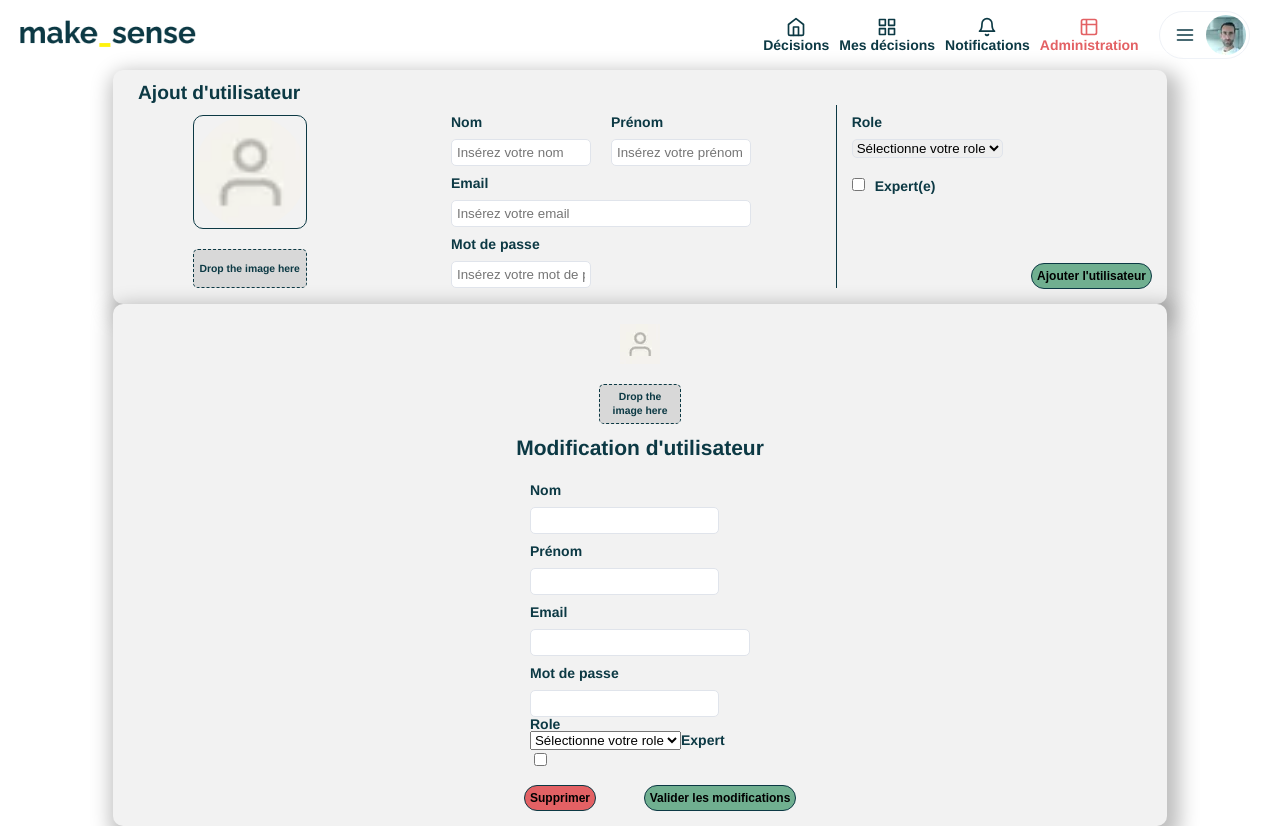
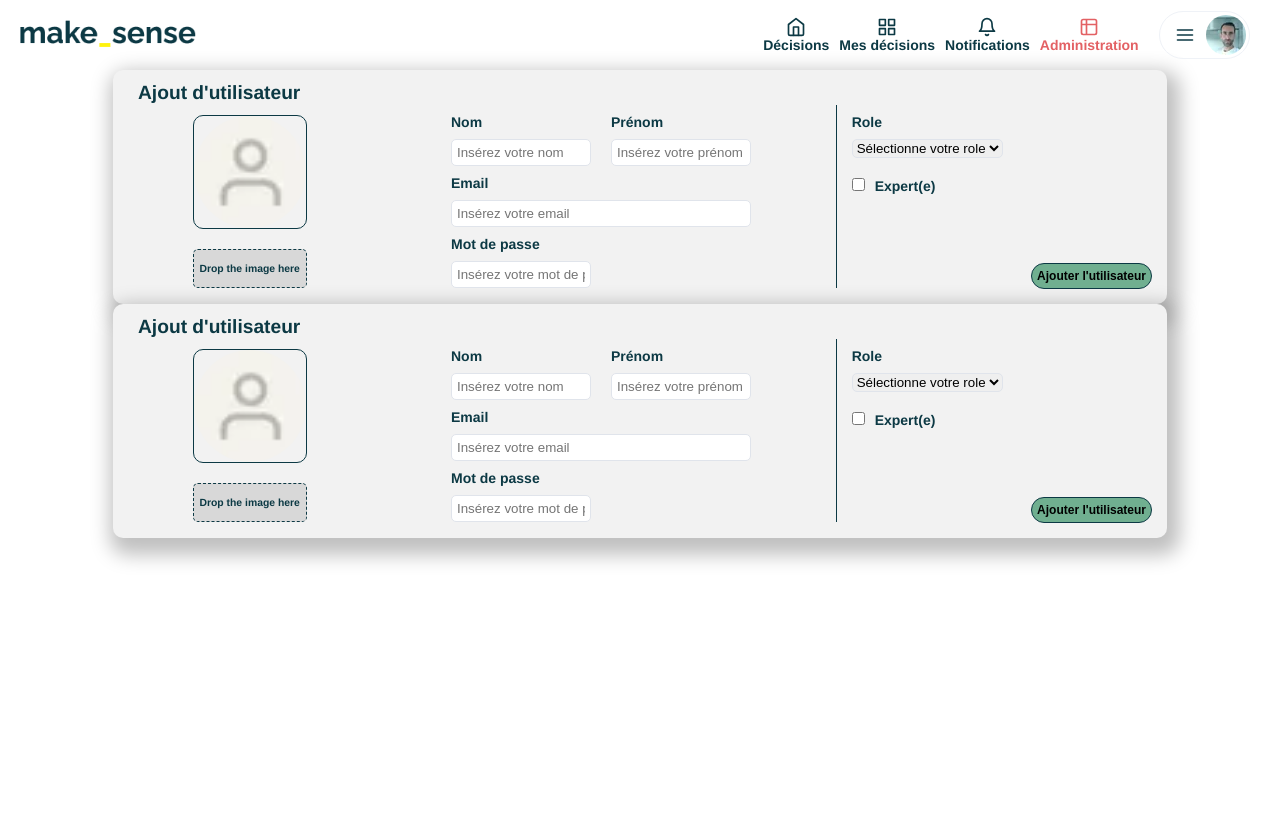
Before and after one commit to WildCodeSchool/2023-02-JS-RemoteFR-DeVMX-P3-Sense-Makers, a React (Vite) app in the folder frontend/: page /profile in a window 1280 px wide. After the commit the page ends 800 px from the top, so only its background shows below. Built offline with nearby package versions, Linux system fonts and the light colour scheme; no server answers.

Commit message:
Add same html structure from addUser.jsx to modifyUser.jsx

```diff
--- a/frontend/src/components/Profiles/GlobalComponents/ModifyUser.jsx
+++ b/frontend/src/components/Profiles/GlobalComponents/ModifyUser.jsx
@@ -77,27 +77,92 @@ export default function ModifyUser() {
 
   return (
     <form className="user-management" onSubmit={submit}>
+      <div className="add-user-title-container">
+        <h2 className="add-user-title">Ajout d'utilisateur</h2>
+      </div>
+      <div className="user-management-container">
+        <div className="input-container">
+          <div className="input-fields">
+            <div className="input-fields name-inputs-container">
+              <label htmlFor="lastName" className="lastName">
+                Nom <br />
+                <input
+                  type="text"
+                  id="lastName"
+                  name="lastName"
+                  placeholder="Insérez votre nom"
+                  onChange={update}
+                  required
+                />
+              </label>
+              <label htmlFor="firstName" className="firstName">
+                Prénom <br />
+                <input
+                  type="text"
+                  id="firstName"
+                  name="firstName"
+                  placeholder="Insérez votre prénom"
+                  onChange={update}
+                  required
+                />
+              </label>
+            </div>
+            <label htmlFor="email">
+              Email <br />
+              <input
+                type="email"
+                id="email"
+                name="email"
+                className="input-email"
+                placeholder="Insérez votre email"
+                onChange={update}
+                required
+              />
+            </label>
+            <label htmlFor="password">
+              Mot de passe <br />
+              <input
+                type="password"
+                id="password"
+                name="password"
+                placeholder="Insérez votre mot de passe"
+                onChange={update}
+                required
+              />
+            </label>
+            <div className="roles-container-1">
+              <label htmlFor="role">
+                Role <br />
+                <select id="role" name="role" onChange={update} required>
+                  <option value="0">Sélectionne votre role</option>
+                  <option value="1">Admin</option>
+                  <option value="2">Utilisateur</option>
+                </select>
+              </label>
+              <label htmlFor="role-expert" className="role-expert">
+                Expert <br />
+                <input
+                  type="checkbox"
+                  id="role-expert"
+                  name="roleExpert"
+                  onChange={update}
+                />
+              </label>
+            </div>
+          </div>
+        </div>
         <div className="profile-photo-container">
           <label htmlFor="profile-photo-input">
-          {dropzoneImage[0]?.preview ? (
+            <div className="img-container">
               <img
                 src={
-                dropzoneImage[0]?.preview ? dropzoneImage[0]?.preview : Avatar0
-              }
-              alt="profil"
-            />
-          ) : (
-            <img
-              src={
-                userData?.photo
-                  ? `${import.meta.env.VITE_BACKEND_URL}/uploads/${
-                      userData.photo
-                    }`
+                  dropzoneImage[0]?.preview
+                    ? dropzoneImage[0]?.preview
                     : Avatar0
                 }
                 alt="profil"
               />
-          )}
+            </div>
             <Dropzone
               className="dropzone"
               dropzoneImage={dropzoneImage}
@@ -106,105 +171,30 @@ export default function ModifyUser() {
             />
           </label>
         </div>
-      <div className="input-container">
-        <h2 className="input-title">Modification d'utilisateur</h2>
-        <div className="input-fields">
-          <label htmlFor="lastName">
-            Nom <br />
-            <input
-              type="text"
-              id="lastName"
-              name="lastName"
-              placeholder={userData.lastname}
-              onChange={update}
-            />
-          </label>
-          <label htmlFor="firstName">
-            Prénom <br />
-            <input
-              type="text"
-              id="firstName"
-              name="firstName"
-              placeholder={userData.firstname}
-              onChange={update}
-            />
-          </label>
-          <label htmlFor="email">
-            Email <br />
-            <input
-              type="email"
-              id="email"
-              name="email"
-              className="input-email"
-              placeholder={userData.email}
-              onChange={update}
-            />
-          </label>
-          <label htmlFor="password">
-            Mot de passe <br />
-            <input
-              type="password"
-              id="password"
-              name="password"
-              placeholder={userData.password}
-              onChange={update}
-            />
-          </label>
-          <div className="roles-container">
+
+        <div className="input-buttons-container">
+          <div className="roles-container-2">
             <label htmlFor="role">
               Role <br />
-              {parseInt(userData.role_id, 10) === 1 ? (
-                <select
-                  id="role"
-                  name="role"
-                  onChange={update}
-                  // defaultValue={1}
-                >
+              <select id="role" name="role" onChange={update} required>
                 <option value="0">Sélectionne votre role</option>
                 <option value="1">Admin</option>
                 <option value="2">Utilisateur</option>
               </select>
-              ) : (
-                <select
-                  id="role"
-                  name="role"
-                  onChange={update}
-                  // defaultValue={2}
-                >
-                  <option value="0">Sélectionne votre role</option>
-                  <option value="1">Admin</option>
-                  <option value="2">Utilisateur</option>
-                </select>
-              )}
             </label>
-            <label htmlFor="role-expert" className="role-expert">
-              Expert <br />
-              {parseInt(userData.is_expert, 10) === 1 ? (
+            <label htmlFor="role-expert" className="role-expert-2">
               <input
                 type="checkbox"
                 id="role-expert"
                 name="roleExpert"
                 onChange={update}
               />
-              ) : (
-                <input
-                  type="checkbox"
-                  id="role-expert"
-                  name="roleExpert"
-                  onChange={update}
-                />
-              )}
+              Expert(e)
             </label>
           </div>
+          <div className="add-button-container">
+            <button type="submit">Ajouter l'utilisateur</button>
           </div>
-      </div>
-
-      <div className="input-buttons-container">
-        <div className="remove-button-container">
-          <button type="submit">Supprimer</button>
-        </div>
-        <div className="add-button-container">
-          <button type="submit">Valider les modifications</button>
         </div>
       </div>
     </form>
```
Lines whose indentation alone changed are shown as unchanged.
